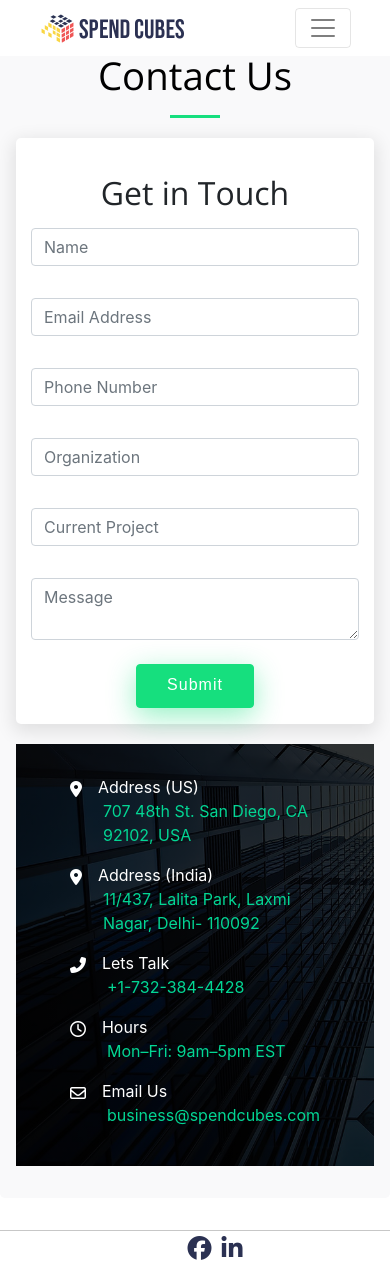
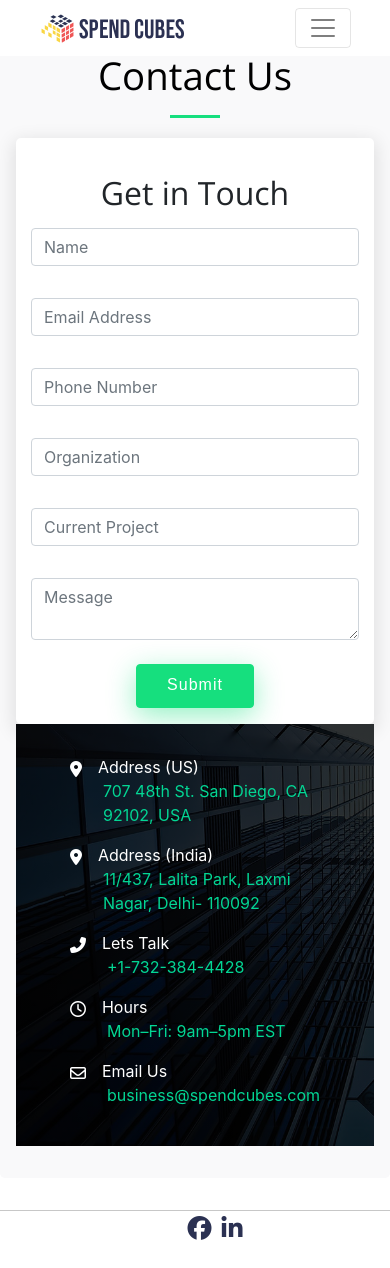
Before and after one commit to arnabuchiha/Spend_Cubes, a React (Create React App) app: page /contact in a window 390 px wide. Built offline with nearby package versions, Linux system fonts and the light colour scheme.

Commit message:
Fixed contact

```diff
--- a/src/assets/styles/contactus.css
+++ b/src/assets/styles/contactus.css
@@ -39,7 +39,7 @@
     .contactus{
       margin-left: 15px;
       margin-right: 15px;
-      margin-top: 20px;
+      /* margin-top: 20px; */
     }
   }
   .contactus-par-ele{
```
